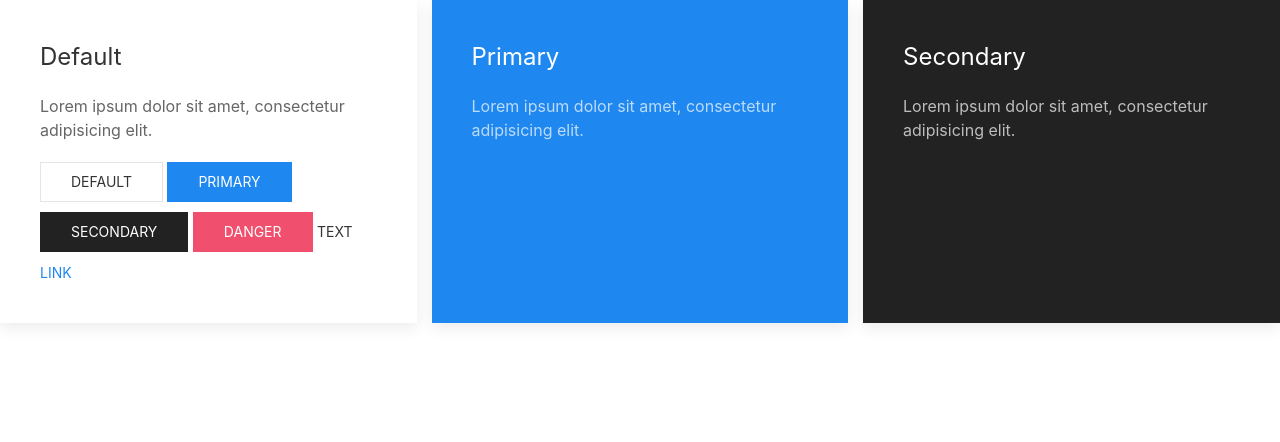
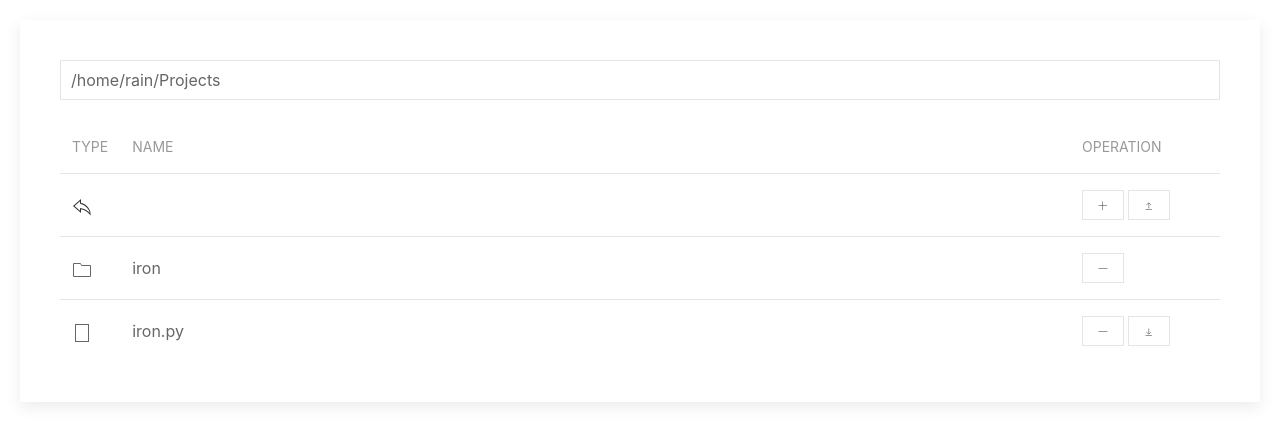
Before and after one commit to iron-project/iron-web, a plain HTML site: page static/index.htm in a window 1280 px wide. Drawn offline with Linux system fonts and the light colour scheme.

Commit message:
add ui
Signed-off-by: Rain Mark <rain.by.zhou@gmail.com>

```diff
--- a/static/index.htm
+++ b/static/index.htm
@@ -3,7 +3,7 @@
 
 <head>
     <meta charset="utf-8">
-    <title>iron-web</title>
+    <title>Iron Web</title>
 </head>
 
 <!-- UIkit CSS -->
@@ -14,31 +14,62 @@
 <script src="../js/uikit-icons.min.js"></script>
 
 <body>
-    <div class="uk-child-width-1-3@m uk-grid-small uk-grid-match" uk-grid>
-        <div>
-            <div class="uk-card uk-card-default uk-card-body">
-                <h3 class="uk-card-title">Default</h3>
-                <p>Lorem ipsum dolor sit amet, consectetur adipisicing elit.</p>
-                <p uk-margin>
-                    <button class="uk-button uk-button-default">Default</button>
-                    <button class="uk-button uk-button-primary">Primary</button>
-                    <button class="uk-button uk-button-secondary">Secondary</button>
-                    <button class="uk-button uk-button-danger">Danger</button>
-                    <button class="uk-button uk-button-text">Text</button>
-                    <button class="uk-button uk-button-link">Link</button>
-                </p>
+    <div class="uk-margin-top uk-margin-left uk-margin-right">
+        <div class="uk-card uk-card-default uk-card-body">
+            <div class="uk-margin">
+                <input class="uk-input uk-form-default" type="text" placeholder="/" value="/home/rain/Projects">
             </div>
-        </div>
-        <div>
-            <div class="uk-card uk-card-primary uk-card-body">
-                <h3 class="uk-card-title">Primary</h3>
-                <p>Lorem ipsum dolor sit amet, consectetur adipisicing elit.</p>
-            </div>
-        </div>
-        <div>
-            <div class="uk-card uk-card-secondary uk-card-body">
-                <h3 class="uk-card-title">Secondary</h3>
-                <p>Lorem ipsum dolor sit amet, consectetur adipisicing elit.</p>
+            <div class="uk-overflow-auto">
+                <table class="uk-table uk-table-hover uk-table-middle uk-table-divider">
+                    <thead>
+                        <tr>
+                            <th class="uk-table-shrink">Type</th>
+                            <th class="uk-table-expand">Name</th>
+                            <th class="uk-width-small">Operation</th>
+                        </tr>
+                    </thead>
+                    <tbody>
+                        <tr>
+                            <td>
+                                <button class="uk-button uk-button-text uk-button-small">
+                                    <span uk-icon="reply"></span>
+                                </button>
+                            </td>
+                            <td></td>
+                            <td class="uk-text-nowrap">
+                                <button class="uk-button uk-button-default uk-width-1-3 uk-button-small">
+                                    <span uk-icon="plus"></span>
+                                </button>
+                                <button class="uk-button uk-button-default uk-width-1-3 uk-button-small">
+                                    <span uk-icon="upload"></span>
+                                </button>
+                            </td>
+                        </tr>
+                        <tr>
+                            <td><span uk-icon="folder"></span></td>
+                            <td class="uk-text-truncate">iron</td>
+                            <td class="uk-text-nowrap">
+                                <button class="uk-button uk-button-default uk-width-1-3 uk-button-small">
+                                    <span uk-icon="minus"></span>
+                                </button>
+                            </td>
+                        </tr>
+                        <tr>
+                            <td><span uk-icon="file"></span></td>
+                            <td class="uk-text-truncate">
+                                iron.py
+                            </td>
+                            <td class="uk-text-nowrap">
+                                <button class="uk-button uk-button-default uk-width-1-3 uk-button-small">
+                                    <span uk-icon="minus"></span>
+                                </button>
+                                <button class="uk-button uk-button-default uk-width-1-3 uk-button-small">
+                                    <span uk-icon="download"></span>
+                                </button>
+                            </td>
+                        </tr>
+                    </tbody>
+                </table>
             </div>
         </div>
     </div>
```
Also changed, not shown: ui.jpg (added), 1 other file.
